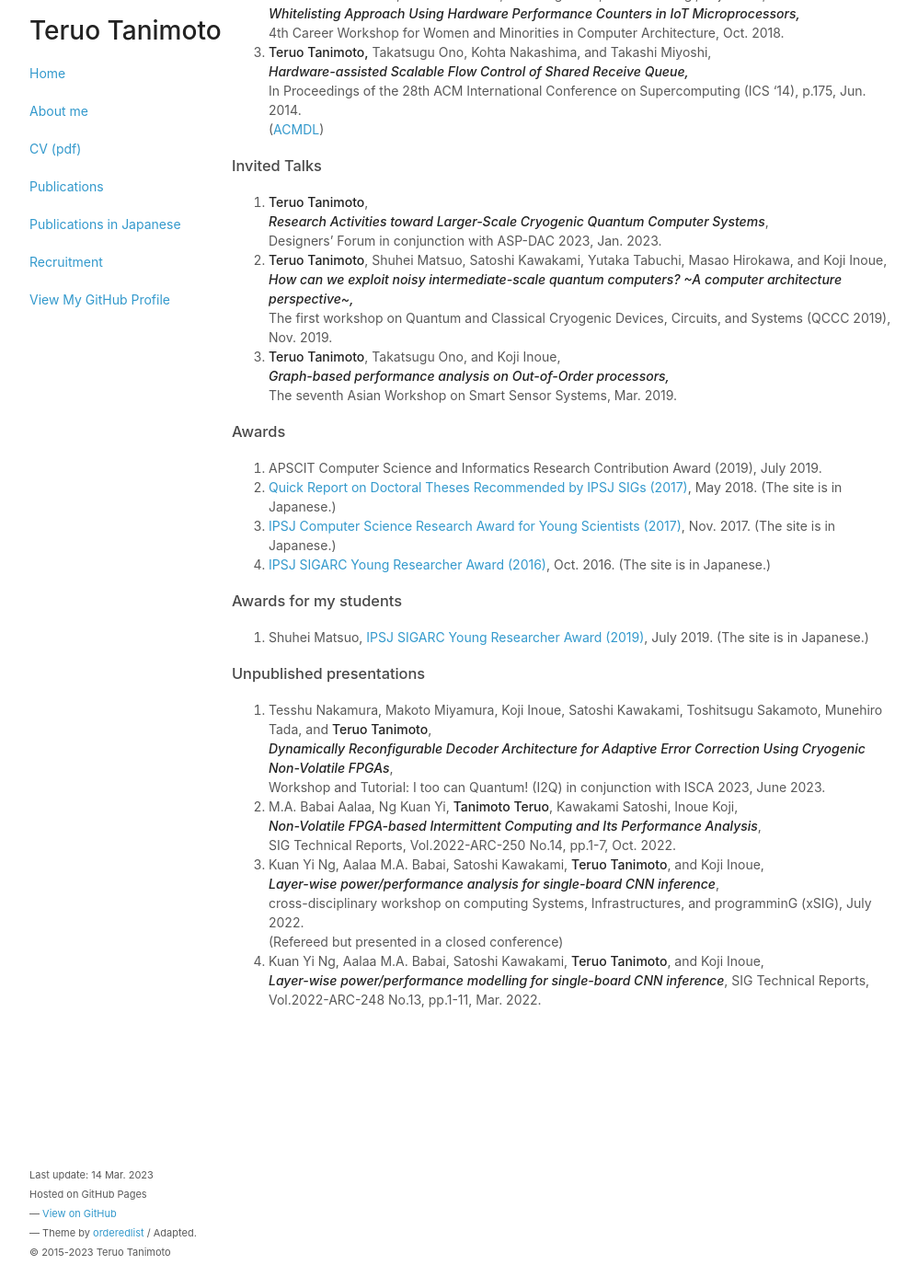
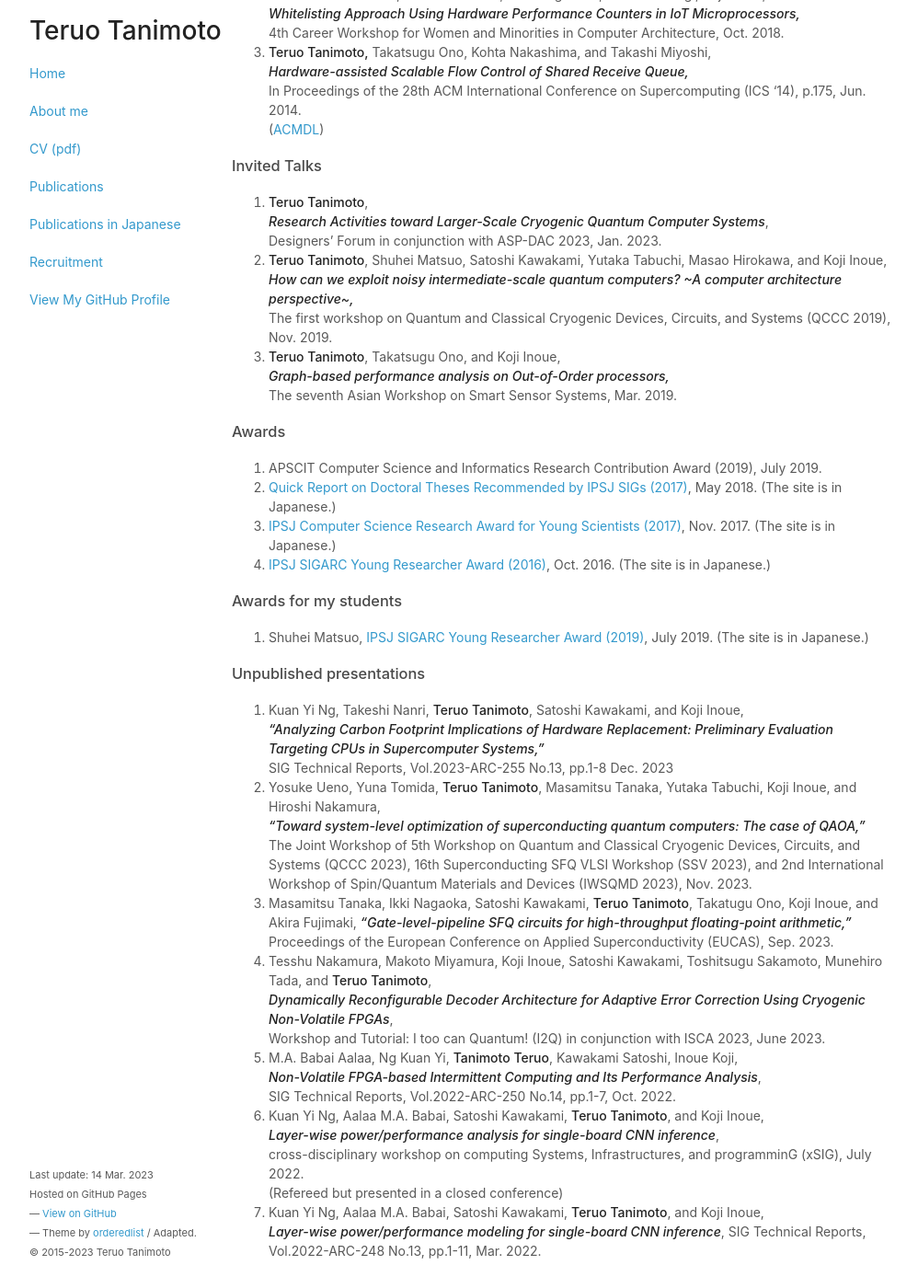
Before and after one commit to teruo41/teruo41.github.io, a Jekyll site: the page built from pubse.md, in a window 1280 px wide and 1400 px high, scrolled down 3167 px. Shown: the whole window at 92% size, without its empty margins (138-1136 px from the left). Built offline with Jekyll 4.4.1, drawn with Linux system fonts in a browser that asks for light colours.

Commit message:
Update pubse.md

```diff
--- a/pubse.md
+++ b/pubse.md
@@ -193,6 +193,18 @@ title: Publications
 
 ### Unpublished presentations
 
+0. Kuan Yi Ng, Takeshi Nanri, __Teruo Tanimoto__, Satoshi Kawakami, and Koji Inoue,
+   ***"Analyzing Carbon Footprint Implications of Hardware Replacement: Preliminary Evaluation Targeting CPUs in Supercomputer Systems,"***
+   SIG Technical Reports, Vol.2023-ARC-255 No.13, pp.1-8 Dec. 2023
+
+0. Yosuke Ueno, Yuna Tomida, __Teruo Tanimoto__, Masamitsu Tanaka, Yutaka Tabuchi, Koji Inoue, and Hiroshi Nakamura,
+   ***“Toward system-level optimization of superconducting quantum computers: The case of QAOA,”***
+   The Joint Workshop of 5th Workshop on Quantum and Classical Cryogenic Devices, Circuits, and Systems (QCCC 2023), 16th Superconducting SFQ VLSI Workshop (SSV 2023), and 2nd International Workshop of Spin/Quantum Materials and Devices (IWSQMD 2023), Nov. 2023.
+
+0. Masamitsu Tanaka, Ikki Nagaoka, Satoshi Kawakami, __Teruo Tanimoto__, Takatugu Ono, Koji Inoue, and Akira Fujimaki,
+   ***“Gate-level-pipeline SFQ circuits for high-throughput floating-point arithmetic,”***
+   Proceedings of the European Conference on Applied Superconductivity (EUCAS), Sep. 2023.
+
 0. Tesshu Nakamura, Makoto Miyamura, Koji Inoue, Satoshi Kawakami, Toshitsugu Sakamoto, Munehiro Tada, and __Teruo Tanimoto__,
    ***Dynamically Reconfigurable Decoder Architecture for Adaptive Error Correction Using Cryogenic Non-Volatile FPGAs***,
    Workshop and Tutorial: I too can Quantum! (I2Q) in conjunction with ISCA 2023, June 2023.
@@ -207,5 +219,5 @@ title: Publications
    (Refereed but presented in a closed conference)
 
 0. Kuan Yi Ng, Aalaa M.A. Babai, Satoshi Kawakami, __Teruo Tanimoto__, and Koji Inoue,
-   ***Layer-wise power/performance modelling for single-board CNN inference***,
+   ***Layer-wise power/performance modeling for single-board CNN inference***,
    SIG Technical Reports, Vol.2022-ARC-248 No.13, pp.1-11, Mar. 2022.
```
